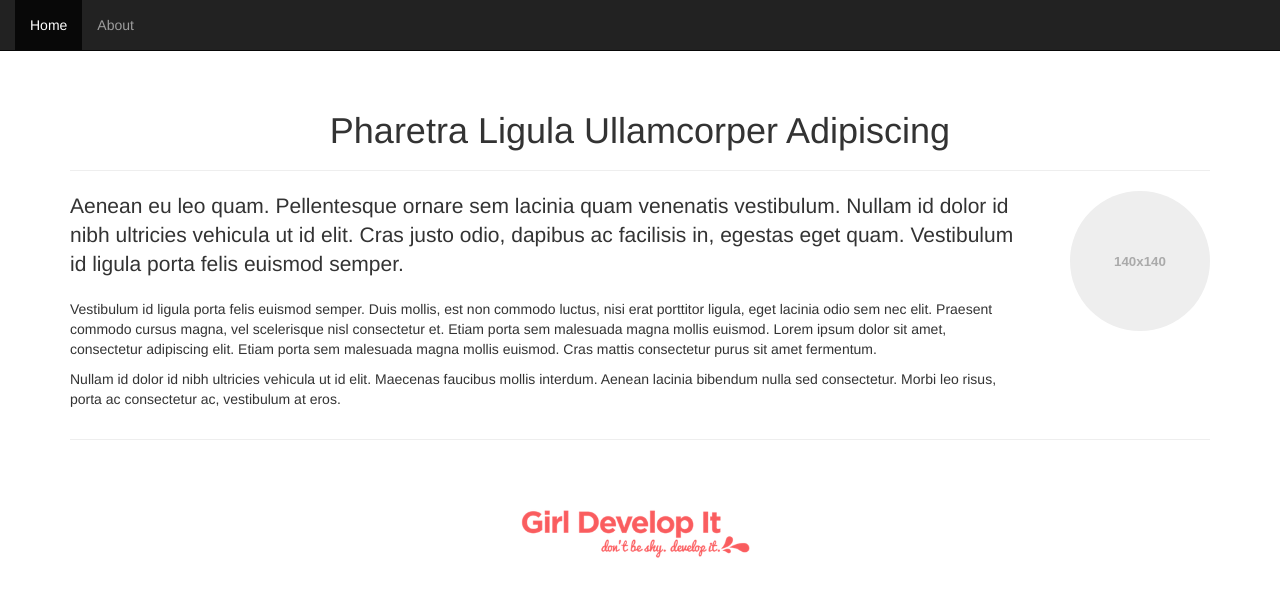
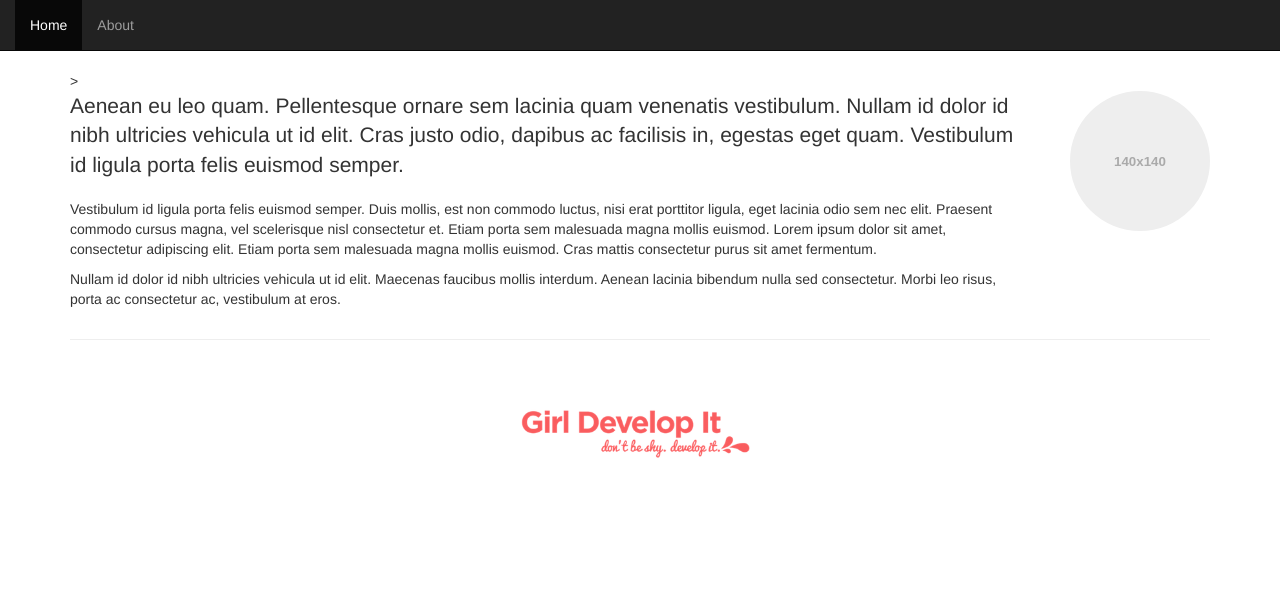
Before and after one commit to jhider/supreme-broccoli, a plain HTML site: page index.html in a window 1280 px wide. Drawn offline with Linux system fonts and the light colour scheme.

Commit message:
index.html updates

```diff
--- a/index.html
+++ b/index.html
@@ -1,4 +1,4 @@
-<html>
+ <html>
 <head>
   <meta http-equiv="content-type" content="text/html; charset=utf-8" />
   <title></title>
@@ -16,9 +16,7 @@
     </div>
   </nav>
   <div class="container">
-    <header class="page-header">
-      <h1 class="text-center">Pharetra Ligula Ullamcorper Adipiscing</h1>
-    </header>
+    >
 
     <div class="row">
       <div class="col-md-10">
```
